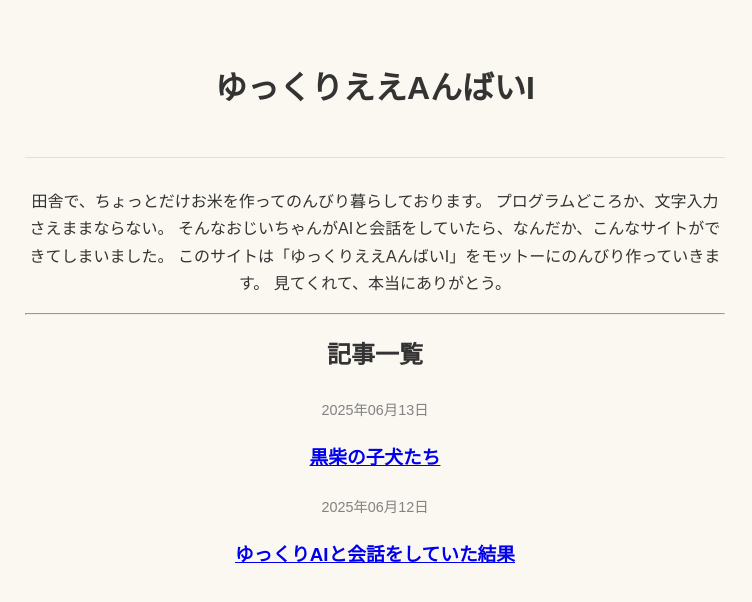
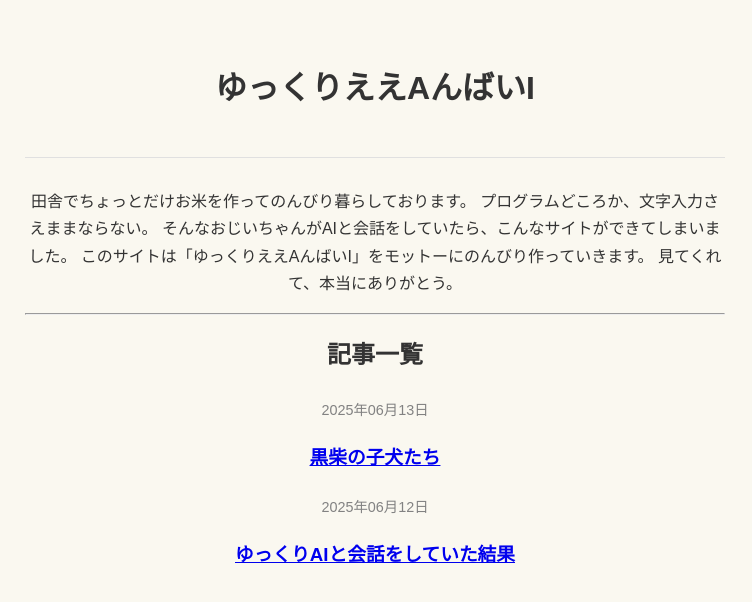
Before and after one commit to hiro69sabu/hiro69sabu.github.io, a Jekyll site: the page built from index.html, in a window 1280 px wide. Shown: the top 602 px of the page, without its empty margins (265-1017 px from the left). Built offline with Jekyll 4.4.1, drawn with Linux system fonts in a browser that asks for light colours.

Commit message:
Update _config.yml

```diff
--- a/_config.yml
+++ b/_config.yml
@@ -1,9 +1,9 @@
 # サイトの基本設定
 title: ゆっくりええAんばいI
 description: |
-  田舎で、ちょっとだけお米を作ってのんびり暮らしております。
+  田舎でちょっとだけお米を作ってのんびり暮らしております。
   プログラムどころか、文字入力さえままならない。
-  そんなおじいちゃんがAIと会話をしていたら、なんだか、こんなサイトができてしまいました。
+  そんなおじいちゃんがAIと会話をしていたら、こんなサイトができてしまいました。
   このサイトは「ゆっくりええAんばいI」をモットーにのんびり作っていきます。
   見てくれて、本当にありがとう。
 
```
